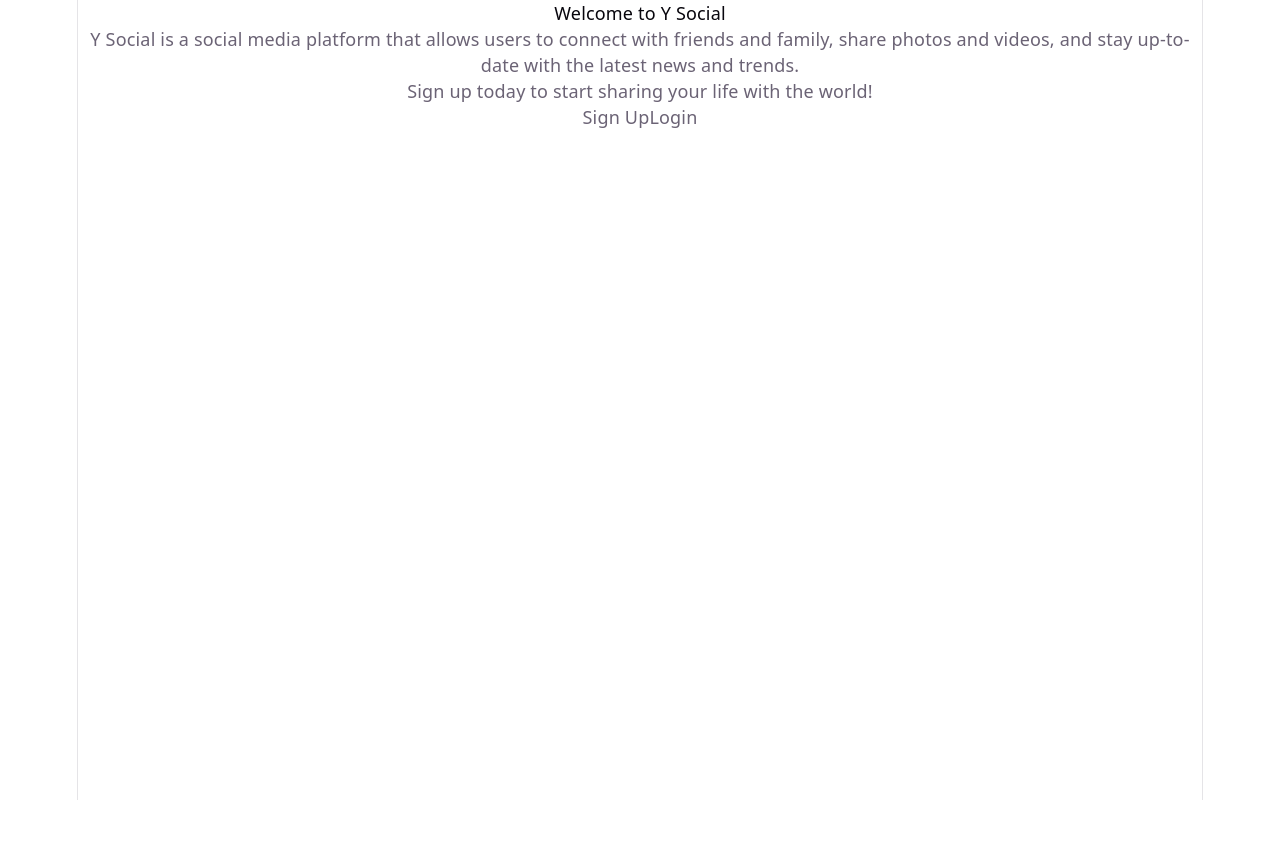
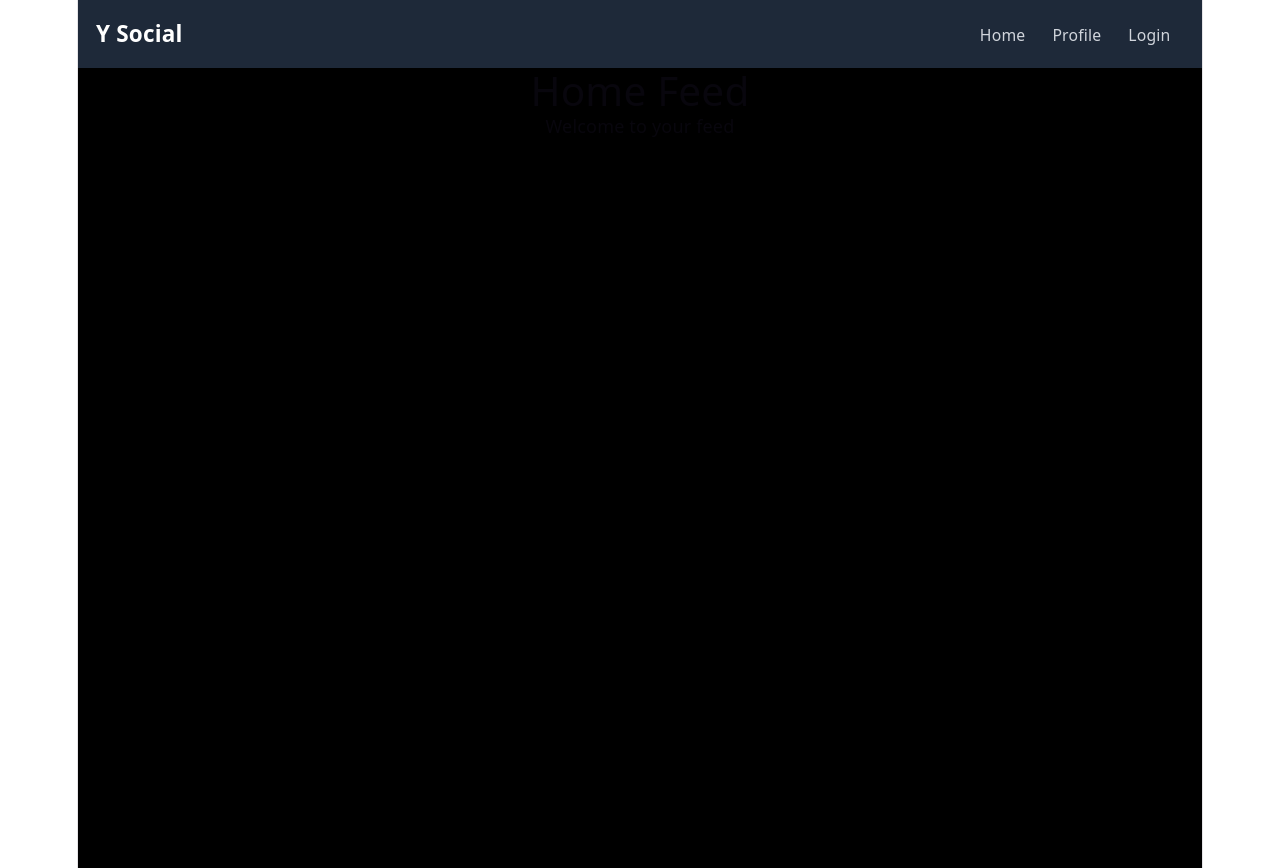
Before and after one commit to dipeshgavit666/ysocial, a React (Vite) app in the folder frontend/: page / in a window 1280 px wide. Before the commit the page ends 800 px from the top, so only its background shows below. Built offline with nearby package versions, Linux system fonts and the light colour scheme.

Commit message:
feat: refactor routing in App component and update Navbar links to use Link component

```diff
--- a/frontend/src/App.tsx
+++ b/frontend/src/App.tsx
@@ -1,12 +1,18 @@
-import { HomePage } from "./pages/HomePage";
 import { Routes, Route } from "react-router";
+import { Layout } from "./components/Layout";
+import { HomeFeed } from "./pages/HomeFeed";
+import { ProfilePage } from "./pages/ProfilePage";
+import { AuthPage } from "./pages/AuthPage";
+
 function App() {
   return (
-    <>
-      <Routes>
-        <Route path="/" element={<HomePage />} />
-      </Routes>
-    </>
+    <Routes>
+      <Route element={<Layout />}>
+        <Route path="/" element={<HomeFeed />} />
+        <Route path="/profile/:username" element={<ProfilePage />} />
+      </Route>
+      <Route path="/auth" element={<AuthPage />} />
+    </Routes>
   );
 }
 
--- a/frontend/src/components/Layout.tsx
+++ b/frontend/src/components/Layout.tsx
@@ -1,22 +1,10 @@
-import { Outlet, Route, Routes } from "react-router";
 import { Navbar } from "../components/Navbar";
-import { HomeFeed } from "../pages/HomeFeed";
-import { ProfilePage } from "../pages/ProfilePage";
-import { AuthPage } from "../pages/AuthPage";
+import { Outlet } from "react-router";
 export function Layout() {
   return (
     <div>
       <Navbar />
-      <Outlet /> {/* child route renders here */}
+      <Outlet />
     </div>
   );
 }
-
-<Routes>
-  <Route element={<Layout />}>
-    <Route path="/" element={<HomeFeed />} />
-    <Route path="/profile/:username" element={<ProfilePage />} />
-  </Route>
-  <Route path="/auth" element={<AuthPage />} />{" "}
-  {/* outside Layout, no navbar */}
-</Routes>;
--- a/frontend/src/components/Navbar.tsx
+++ b/frontend/src/components/Navbar.tsx
@@ -1,27 +1,29 @@
+import { Link } from "react-router";
+
 export function Navbar() {
   return (
     <nav className="bg-gray-800 p-4">
       <div className="container mx-auto flex justify-between items-center">
         <div className="text-white font-bold text-xl">Y Social</div>
         <div>
-          <a
-            href="/"
+          <Link
+            to="/"
             className="text-gray-300 hover:text-white px-3 py-2 rounded-md text-sm font-medium"
           >
             Home
-          </a>
-          <a
-            href="/profile"
+          </Link>
+          <Link
+            to="/profile"
             className="text-gray-300 hover:text-white px-3 py-2 rounded-md text-sm font-medium"
           >
             Profile
-          </a>
-          <a
-            href="/auth"
+          </Link>
+          <Link
+            to="/auth"
             className="text-gray-300 hover:text-white px-3 py-2 rounded-md text-sm font-medium"
           >
             Login
-          </a>
+          </Link>
         </div>
       </div>
     </nav>
```
